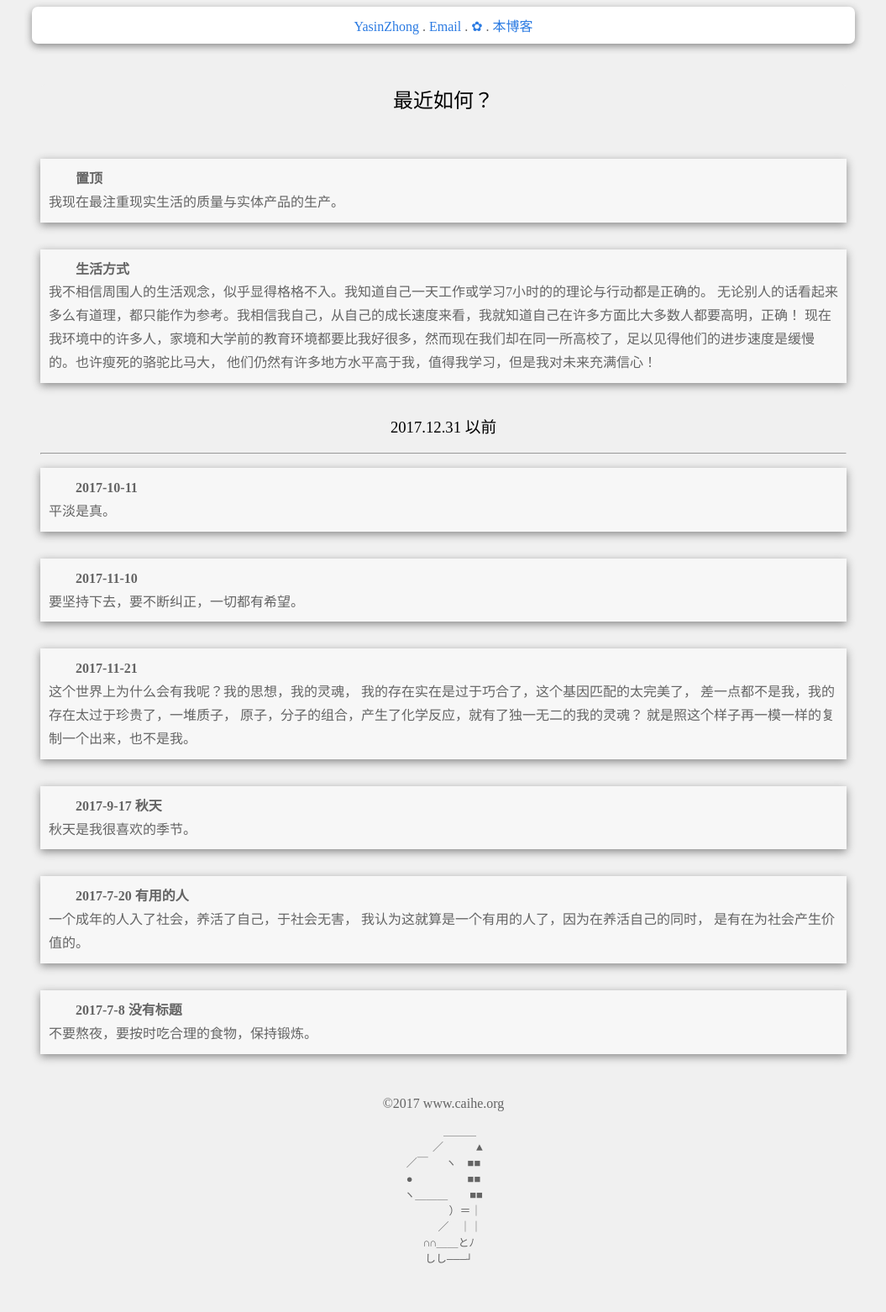
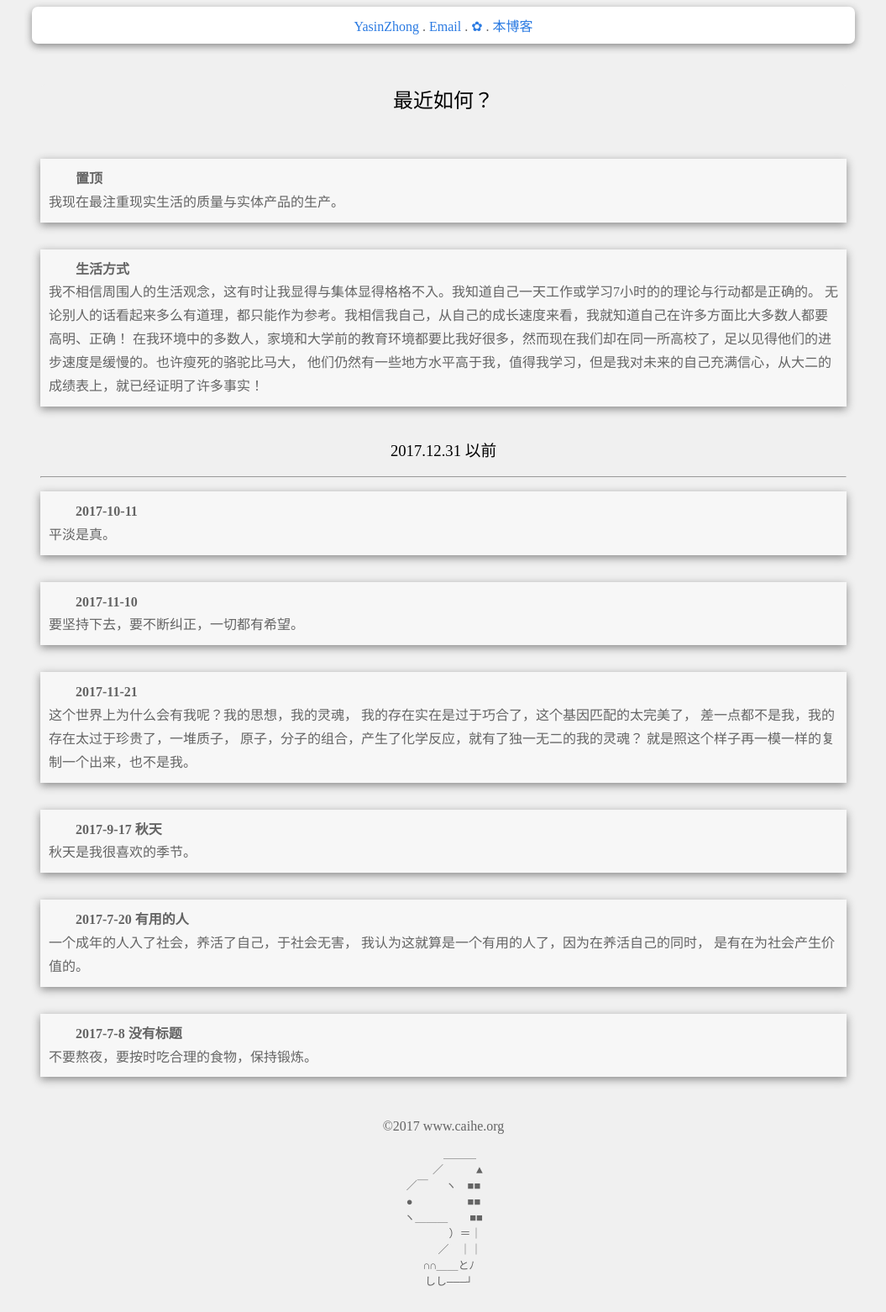
Before and after one commit to YasinZhong/yasinzhong.github.io, a Jekyll site: the page built from Post/twi.html, in a window 1280 px wide. Shown: the whole page at 84% size, without its empty margins (112-1167 px from the left). Built offline with Jekyll 4.4.1, drawn with Linux system fonts in a browser that asks for light colours; comment, search, counter and statistics services are not loaded; before the commit the page ends 1535 px from its top, so only the background shows below that.

Commit message:
2018/03/17

```diff
--- a/Post/twi.html
+++ b/Post/twi.html
@@ -13,10 +13,10 @@ title: 最近如何？
 
 <p id="2018-3-14">
   <b>生活方式</b><br/>
-  我不相信周围人的生活观念，似乎显得格格不入。我知道自己一天工作或学习7小时的的理论与行动都是正确的。
-  无论别人的话看起来多么有道理，都只能作为参考。我相信我自己，从自己的成长速度来看，我就知道自己在许多方面比大多数人都要高明，正确！
-  现在我环境中的许多人，家境和大学前的教育环境都要比我好很多，然而现在我们却在同一所高校了，足以见得他们的进步速度是缓慢的。也许瘦死的骆驼比马大，
-  他们仍然有许多地方水平高于我，值得我学习，但是我对未来充满信心！
+  我不相信周围人的生活观念，这有时让我显得与集体显得格格不入。我知道自己一天工作或学习7小时的的理论与行动都是正确的。
+  无论别人的话看起来多么有道理，都只能作为参考。我相信我自己，从自己的成长速度来看，我就知道自己在许多方面比大多数人都要高明、正确！
+  在我环境中的多数人，家境和大学前的教育环境都要比我好很多，然而现在我们却在同一所高校了，足以见得他们的进步速度是缓慢的。也许瘦死的骆驼比马大，
+  他们仍然有一些地方水平高于我，值得我学习，但是我对未来的自己充满信心，从大二的成绩表上，就已经证明了许多事实！
 </p>
 
 
```
